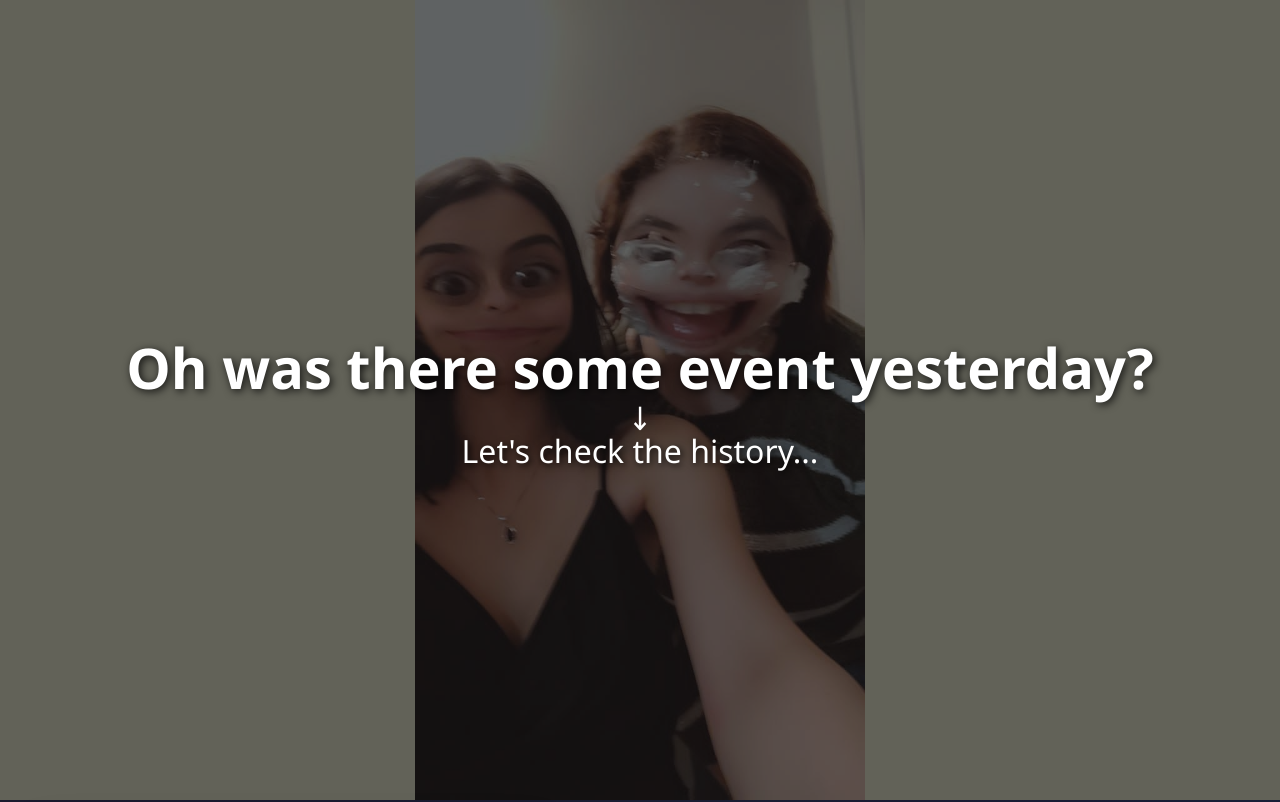
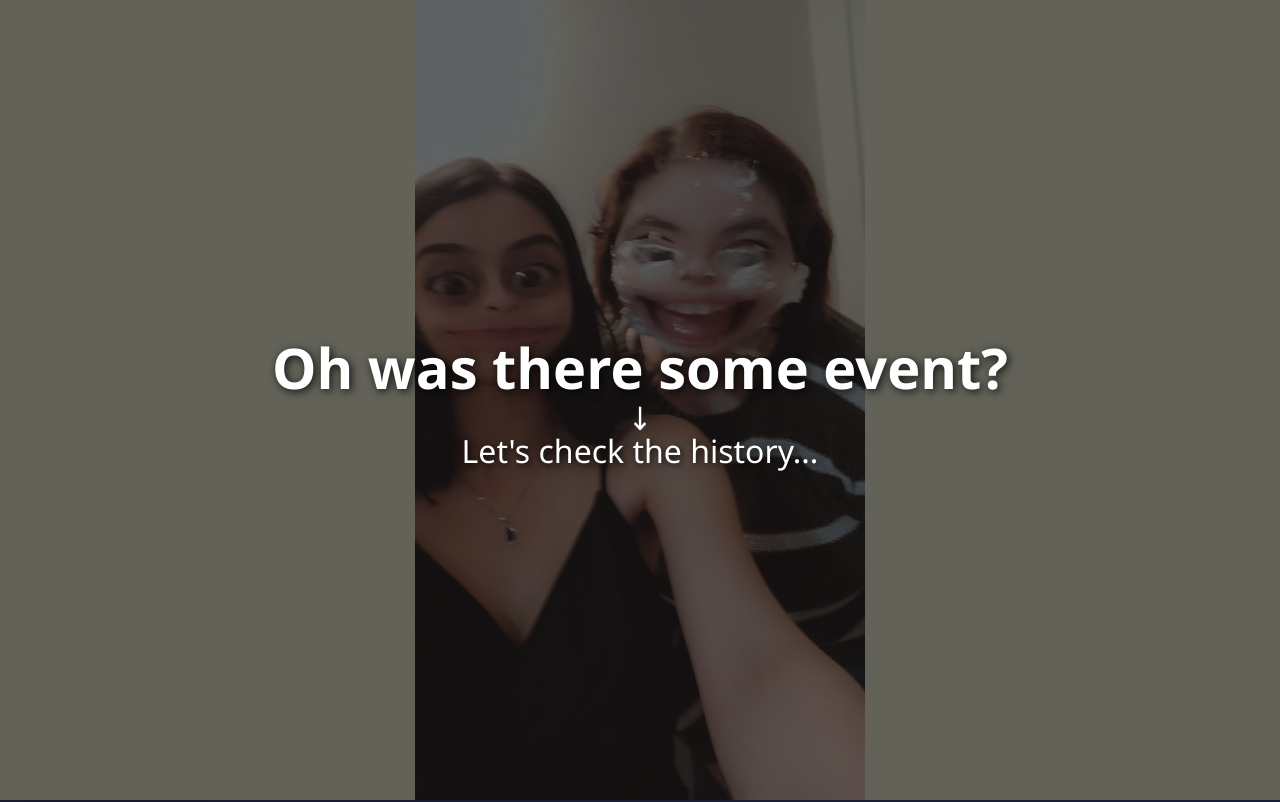
Before and after one commit to Kartik-Tyagi/Witch.com, a plain HTML site: page index.html in a window 1280 px wide. Shown: the top 802 px of the page. Drawn offline with Linux system fonts and the light colour scheme.

Commit message:
Edited index.html

```diff
--- a/index.html
+++ b/index.html
@@ -10,7 +10,7 @@
     <!-- Section 0: Opening -->
     <section class="section intro-section" id="section-0">
         <div class="content-wrapper">
-            <h1 class="fade-in">Oh was there some event yesterday?</h1>
+            <h1 class="fade-in">Oh was there some event?</h1>
             <p class="fade-in-delay">Let's check the history...</p>
             <div class="scroll-indicator">
                 <span>↓</span>
```
